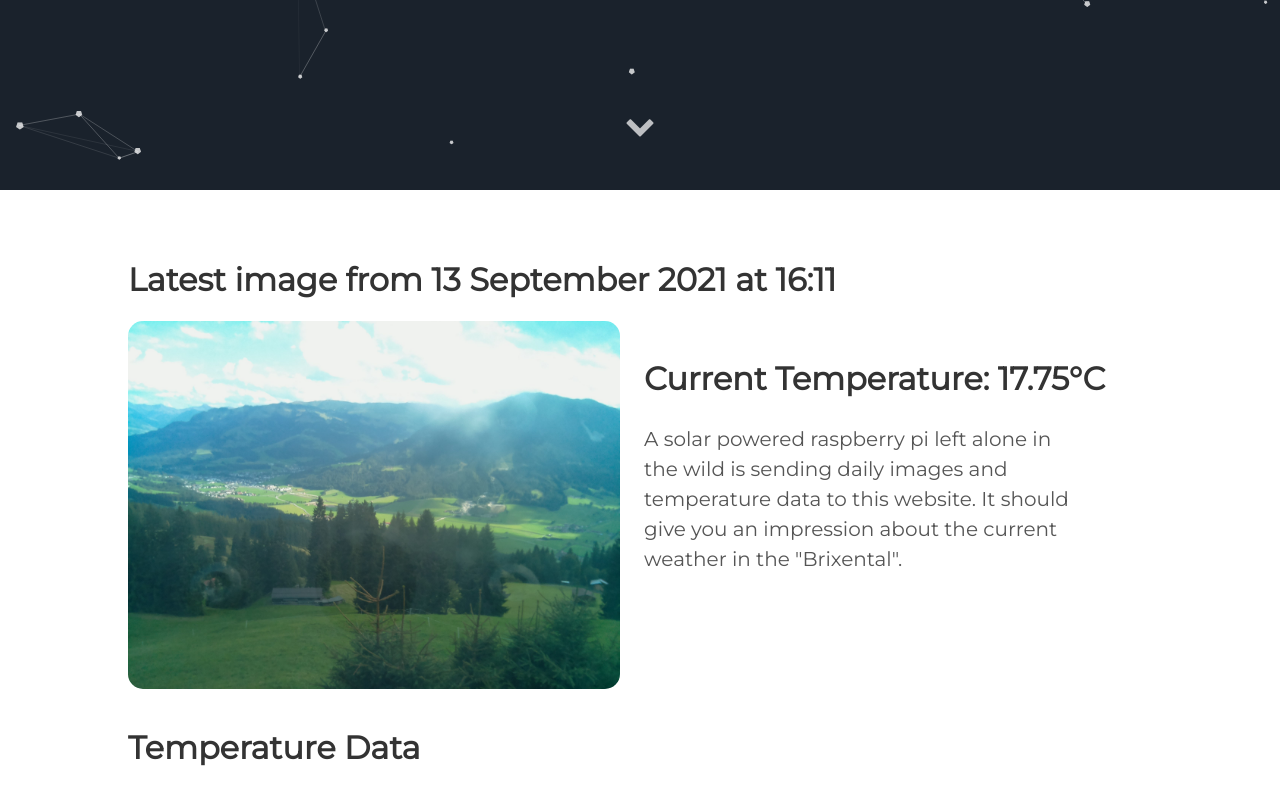
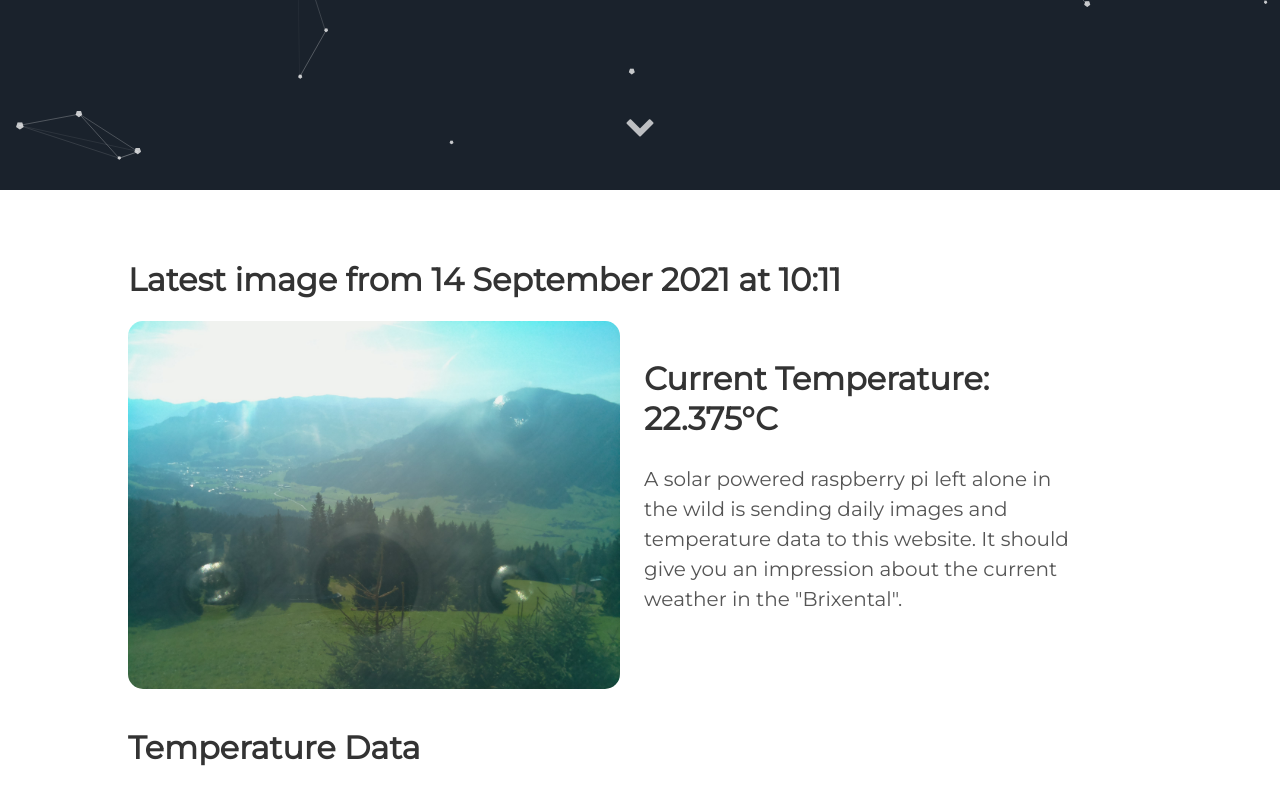
Before and after one commit to vektorious/vektorious.github.io, a Jekyll site: the page built from resources/huette.md, in a window 1280 px wide and 900 px high, scrolled down 710 px. Shown: the top 805 px of the window. Built offline with Jekyll 4.4.1, drawn with Linux system fonts in a browser that asks for light colours.

Commit message:
I'm a bot beep boop

```diff
--- a/resources/huette.md
+++ b/resources/huette.md
@@ -6,13 +6,13 @@ image: '/assets/img/'
 description: 'Live image from the Austrian alps'
 twitter_text: ' '
 ---
-## Latest image from 13 September 2021 at 16:11
+## Latest image from 14 September 2021 at 10:11
 <div class="huette">
   <div class="huette-image">
     <img src="{{ "/assets/img/huette.jpg" | prepend: site.baseurl }}">
   </div>
   <div class="huette-text">
-        <h2>Current Temperature: 17.75°C</h2>
+        <h2>Current Temperature: 22.375°C</h2>
         <p>A solar powered raspberry pi left alone in the wild is sending daily images and temperature data to this website. It should give you an impression about the current weather in the "Brixental".</p>
 
   </div>
```
Also changed, not shown: rpi-script/2021-09-14_100936.txt (renamed from rpi-script/2021-09-13_160936.txt, +6 -5 lines), rpi-script/huette.md (+2 -2 lines), assets/img/huette.jpg, assets/img/temp_plot.png, rpi-script/temp_plot.png, 1 other file.
